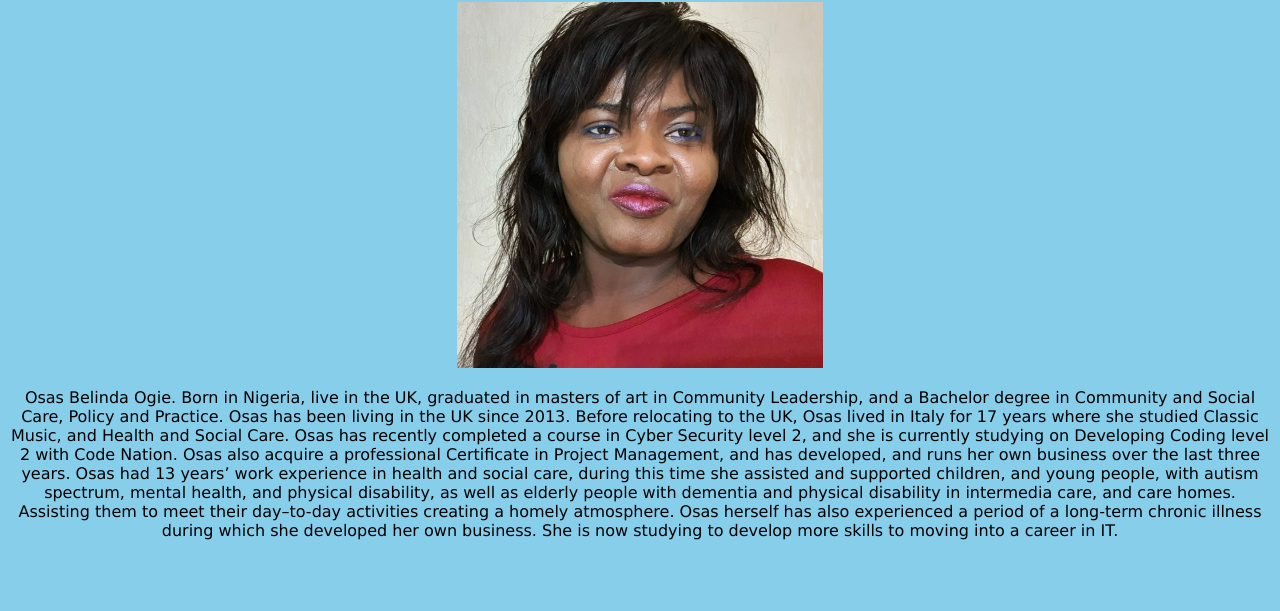
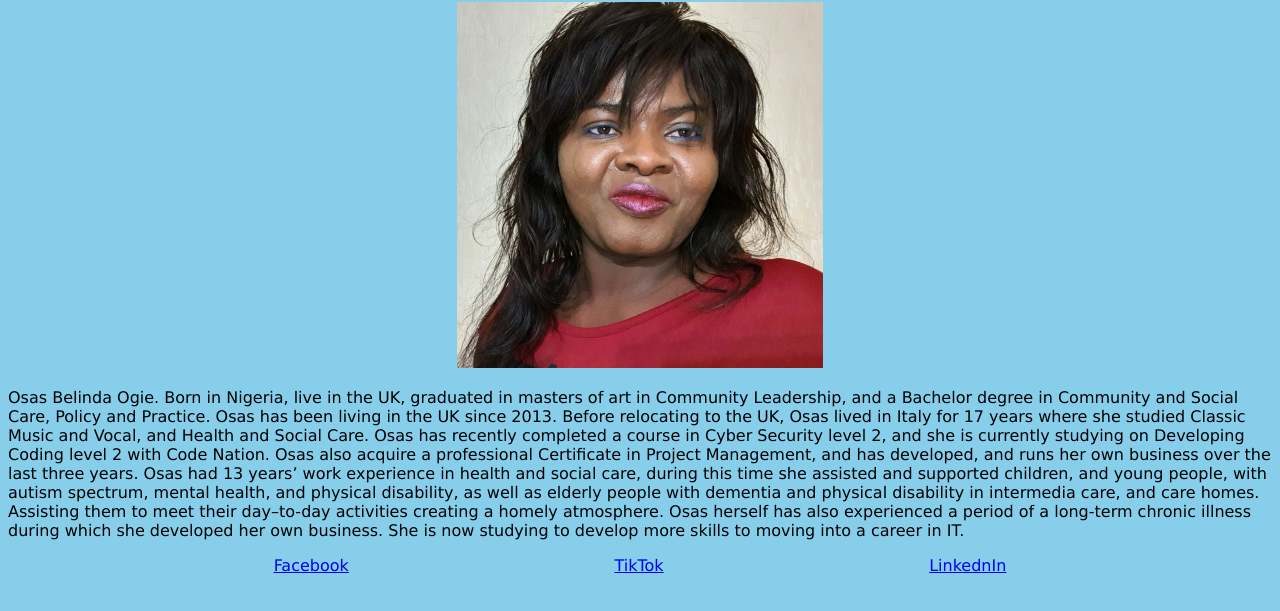
Before and after one commit to Posh78/My-Portfolio, a plain HTML site: page index.html in a window 1280 px wide. Shown: the part 79-690 px from the top of the page. Drawn offline with Linux system fonts and the light colour scheme.

Commit message:
Add files via upload

```diff
--- a/index.html
+++ b/index.html
@@ -4,15 +4,19 @@
     <meta charset="UTF-8">
     <meta name="viewport" content="width=device-width, initial-scale=1.0">
     <link rel="stylesheet" href="style.css">
-    <title>Document</title>
+    <title>About Me</title>
 </head>
 <body>
 
 <h1>About me</h1>
 <img src="-5823287144804889662_99 (1).jpg" alt="image Osas Belinda Ogie">
-<p>Osas Belinda Ogie. Born in Nigeria, live in the UK, graduated in masters of art in Community Leadership, and a Bachelor degree in Community and Social Care, Policy and Practice. Osas has been living in the UK since 2013. Before relocating to the UK, Osas lived in Italy for 17 years where she studied Classic Music, and Health and Social Care. Osas has recently completed a course in Cyber Security level 2, and she is currently studying on Developing Coding level 2 with Code Nation. Osas also acquire a professional Certificate in Project Management, and has developed, and runs her own business over the last three years. Osas had 13 years’ work experience in health and social care, during this time she assisted and supported children, and young people, with autism spectrum, mental health, and physical disability, as well as elderly people with dementia and physical disability in intermedia care, and care homes. Assisting them to meet their day–to-day activities creating a homely atmosphere. Osas herself has also experienced a period of a long-term chronic illness during which she developed her own business. She is now studying to develop more skills to moving into a career in IT.</p>
+<p class="description">Osas Belinda Ogie. Born in Nigeria, live in the UK, graduated in masters of art in Community Leadership, and a Bachelor degree in Community and Social Care, Policy and Practice. Osas has been living in the UK since 2013. Before relocating to the UK, Osas lived in Italy for 17 years where she studied Classic Music and Vocal, and Health and Social Care. Osas has recently completed a course in Cyber Security level 2, and she is currently studying on Developing Coding level 2 with Code Nation. Osas also acquire a professional Certificate in Project Management, and has developed, and runs her own business over the last three years. Osas had 13 years’ work experience in health and social care, during this time she assisted and supported children, and young people, with autism spectrum, mental health, and physical disability, as well as elderly people with dementia and physical disability in intermedia care, and care homes. Assisting them to meet their day–to-day activities creating a homely atmosphere. Osas herself has also experienced a period of a long-term chronic illness during which she developed her own business. She is now studying to develop more skills to moving into a career in IT.</p>
 
 
-
+ <footer>
+    <a href="https://www.facebook.com/belinda.ogie">Facebook</a>
+    <a href="https://www.tiktok.com/@poshmummy">TikTok</a>
+    <a href="https://www.linkedin.com/in/osas-ogie-2a616b126/">LinkednIn</a>
+ </footer>
 </body>
 </html>
--- a/style.css
+++ b/style.css
@@ -7,10 +7,13 @@ font-family: Arial, Helvetica, sans-serif;
 img {
     width: 29%;
 }
-list-style
-* {text-decoration: ;
-    /* border: solid navy 2px; */
-   }
+
+.description {
+    width: 100%;
+    text-align: left;
+    /* text-align: center; */
+
+}
 
    body {
     background-color: skyblue;
@@ -23,6 +26,7 @@ list-style
 
    p {
        color:black;
+
 
    }
 
@@ -61,3 +65,9 @@ list-style
        /* border: red solid 2px; */
        padding-left: 0px;
    }
+
+   footer {
+    display: flex;
+    justify-content:space-evenly;
+
+   }
```
